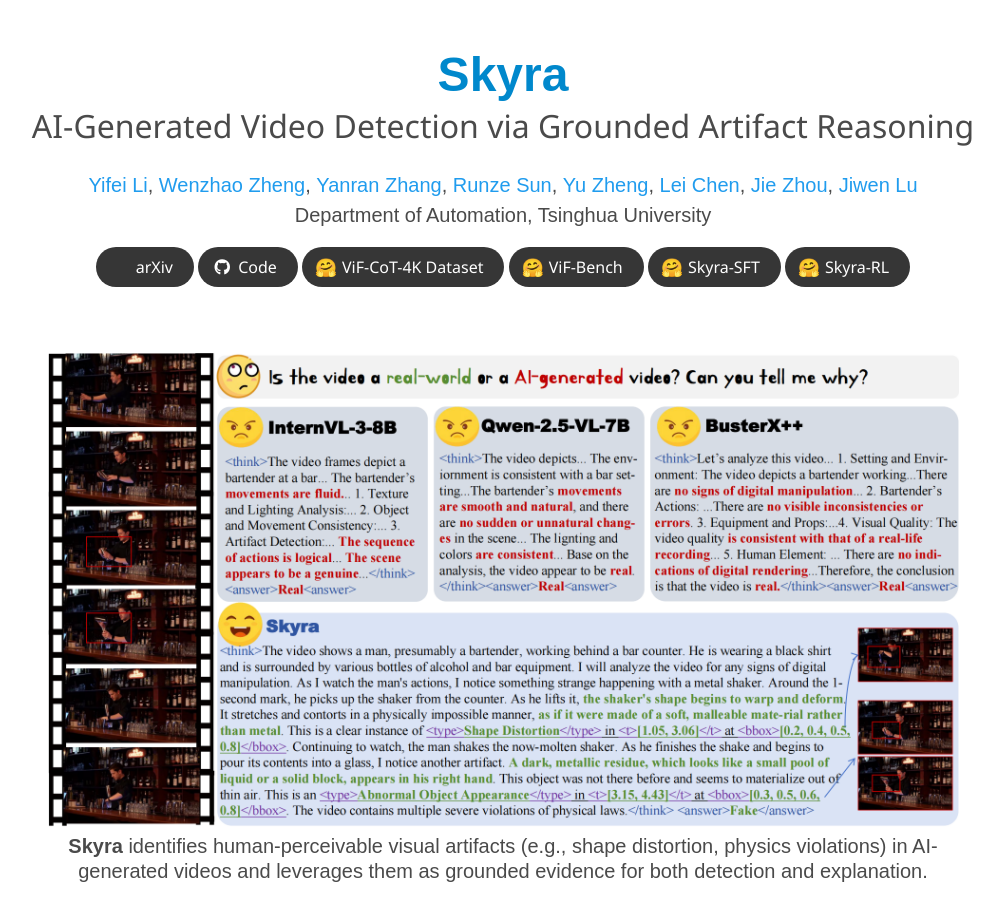
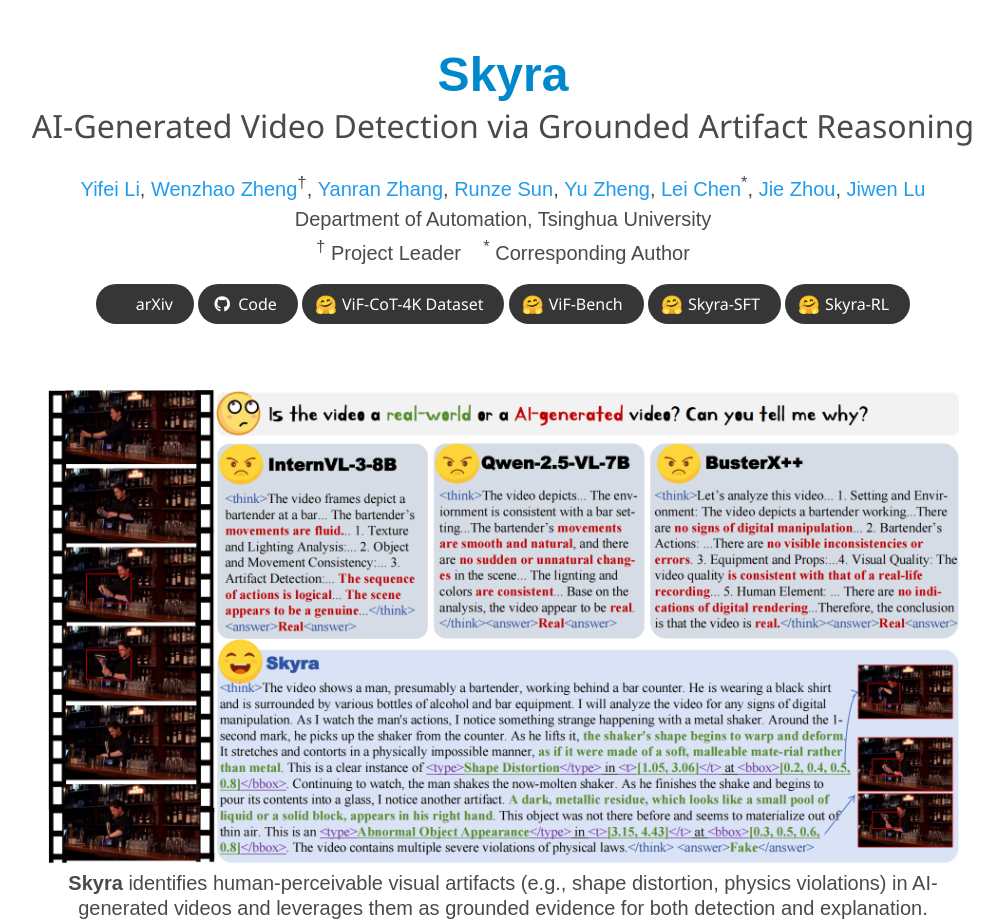
Before and after one commit to JoeLeelyf/Skyra, a plain HTML site: page index.html in a window 1280 px wide. Shown: the top 924 px of the page, without its empty margins (137-1140 px from the left). Drawn offline with nearby package versions, Linux system fonts and the light colour scheme; some icons are missing; a web font is replaced by a local one.

Commit message:
Update Page

```diff
--- a/index.html
+++ b/index.html
@@ -41,7 +41,7 @@
               <span class="author-block">
                 <a href="https://scholar.google.com/citations?user=AkjeQ14AAAAJ&hl=en">Yifei Li</a>,</span>
               <span class="author-block">
-                <a href="https://scholar.google.com/citations?hl=en&user=LdK9scgAAAAJ">Wenzhao Zheng</a>,</span>
+                <a href="https://scholar.google.com/citations?hl=en&user=LdK9scgAAAAJ">Wenzhao Zheng</a><sup>†</sup>,</span>
               <span class="author-block">
                 <a href="https://scholar.google.com/citations?hl=en&user=A8fcSBcAAAAJ">Yanran Zhang</a>,</span>
               <span class="author-block">
@@ -49,7 +49,7 @@
               <span class="author-block">
                 <a href="https://scholar.google.com/citations?user=J4ZIfhwAAAAJ&hl=zh-CN">Yu Zheng</a>,</span>
               <span class="author-block">
-                <a href="https://scholar.google.com/citations?user=8bMh-FQAAAAJ&hl=en&oi=sra">Lei Chen</a>,</span>
+                <a href="https://scholar.google.com/citations?user=8bMh-FQAAAAJ&hl=en&oi=sra">Lei Chen</a><sup>*</sup>,</span>
               <span class="author-block">
                 <a href="https://scholar.google.com/citations?user=6a79aPwAAAAJ&hl=en">Jie Zhou</a>,</span>
               <span class="author-block">
@@ -58,8 +58,9 @@
             </div>
 
             <div class="is-size-5 publication-authors">
-              <span class="author-block">Department of Automation, Tsinghua University</span>
-              </div>
+              <span class="author-block">Department of Automation, Tsinghua University</span><br>
+              <span class="author-block"><sup>†</sup> Project Leader &nbsp;&nbsp; <sup>*</sup> Corresponding Author</span>
+            </div>
 
             <div class="column has-text-centered">
               <div class="publication-links">
```
